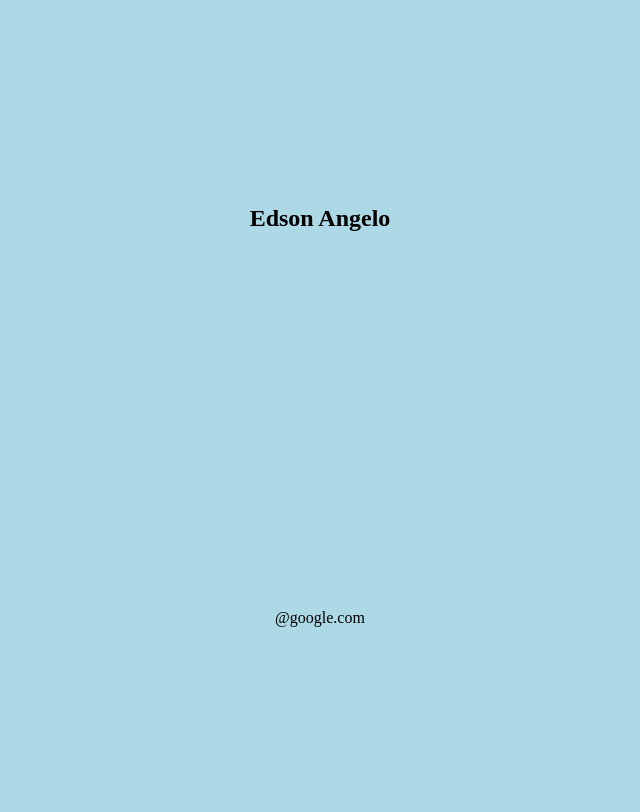
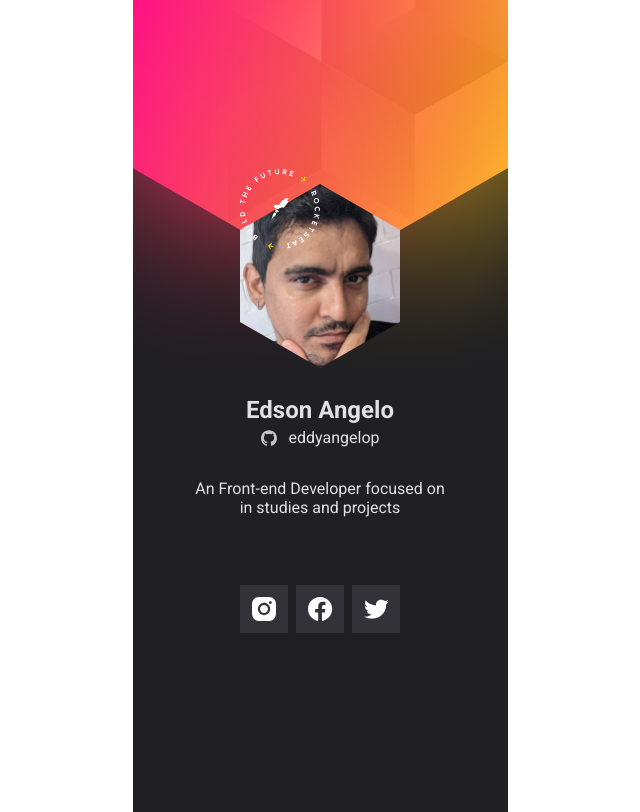
Before and after one commit to eddyangelop/NLW-7-crach--virtual-doWhile, a plain HTML site: page index.html in a window 1280 px wide. Shown: the whole page, without its empty margins (320-960 px from the left). Drawn offline with Linux system fonts and the light colour scheme.

Commit message:
commits gerais

```diff
--- a/index.html
+++ b/index.html
@@ -4,32 +4,74 @@
     <meta charset="UTF-8" />
     <meta http-equiv="X-UA-Compatible" content="IE=edge" />
     <meta name="viewport" content="width=device-width, initial-scale=1.0" />
-    <title>EdsonAngelo - DoWile 2021</title>
-    <style>
-      html,
-      body {
-        height: 100%;
-      }
+    <title>EdsonAngelo - DoWile 2022</title>
+    <link rel="stylesheet" href="./style.css" />
 
-      body {
-        display: grid;
-        place-items: center;
-
-        background: lightblue;
-      }
-
-      h1 {
-        font-size: 1.5rem;
-      }
-
-      a {
-        color: black;
-        text-decoration: none;
-      }
-    </style>
+    <link rel="preconnect" href="https://fonts.googleapis.com" />
+    <link rel="preconnect" href="https://fonts.gstatic.com" crossorigin />
+    <link
+      href="https://fonts.googleapis.com/css2?family=Roboto:wght@400;700&display=swap"
+      rel="stylesheet"
+    />
   </head>
   <body>
-    <h1>Edson Angelo</h1>
-    <a href="https://google.com.br">@google.com</a>
+    <main>
+      <div class="container">
+        <div class="avatar">
+          <span>
+            <img src="./images/build.svg" alt="Selo Rocketseat" />
+          </span>
+          <img src="./images/Image Person.jpeg" alt="Foto pessoal" />
+        </div>
+        <h1>Edson Angelo</h1>
+        <a href="https://instagran.com/eddyangelop"
+          ><img src="./images/github.svg" alt="ícone github" /> eddyangelop</a
+        >
+
+        <p>An Front-end Developer focused on in studies and projects</p>
+
+        <ul>
+          <li>
+            <a
+              href="https://instagram.com/eddyangelop"
+              target="_blank"
+              rel="noopener noreferrer"
+            >
+              <img
+                src="./images/instagram.svg"
+                alt="icone instagram"
+                target="_blank"
+              />
+            </a>
+          </li>
+          <li>
+            <a
+              href="https://facebook.com/eddysonangelo"
+              target="_blank"
+              rel="noopener noreferrer"
+            >
+              <img
+                src="./images/facebook.svg"
+                alt="ícone facebook"
+                target="_blank"
+              />
+            </a>
+          </li>
+          <li>
+            <a
+              href="https://twiter.com/eddyangelop"
+              target="_blank"
+              rel="noopener noreferrer"
+            >
+              <img
+                src="./images/twitter.svg"
+                alt="ícone twiter"
+                target="_blank"
+              />
+            </a>
+          </li>
+        </ul>
+      </div>
+    </main>
   </body>
 </html>
--- /dev/null
+++ b/style.css
@@ -0,0 +1,89 @@
+* {
+  margin: 0;
+}
+
+html,
+body {
+  --black: hsl(240, 6%, 13%);
+  --grey: hsl(240, 9%, 89%);
+
+  height: 100%;
+  font-family: 'Roboto', sans-serif;
+  -webkit-font-smoothing: antialiased;
+}
+
+body {
+  display: grid;
+  place-items: center;
+}
+
+main {
+  background-image: url(./images/background.svg);
+  width: 375px;
+  height: 812px;
+
+  color: var(--grey);
+}
+
+.container {
+  max-width: 250px;
+  margin-left: auto;
+  margin-right: auto;
+  text-align: center;
+}
+
+.avatar {
+  width: 10rem;
+  margin: 11.5rem auto 0;
+
+  position: relative;
+}
+
+.avatar span {
+  position: absolute;
+  top: -15px;
+
+  z-index: 1;
+}
+
+.avatar > img {
+  width: 10rem;
+  height: 11.5em;
+  object-fit: cover;
+  clip-path: polygon(0 25%, 50% 0, 100% 25%, 100% 75%, 50% 100%, 0 75%);
+}
+
+h1 {
+  font-size: 1.5rem;
+
+  margin-top: 1.5rem;
+}
+
+a {
+  color: var(--grey);
+  text-decoration: none;
+
+  margin-top: 0.25rem;
+
+  display: flex;
+  gap: 0.75rem;
+
+  justify-content: center;
+  align-items: center;
+}
+
+p {
+  margin-top: 2rem;
+}
+
+ul {
+  margin-top: 4rem;
+
+  list-style: none;
+  padding: 0;
+
+  display: flex;
+  gap: 0.5rem;
+
+  justify-content: center;
+}
```
Also changed, not shown: images/Image Person.jpeg (added), images/background.svg (added), images/build.svg (added), images/facebook.svg (added), images/github.svg (added), images/instagram.svg (added), images/twitter.svg (added), images/youtube.svg (added), 1 other file.
